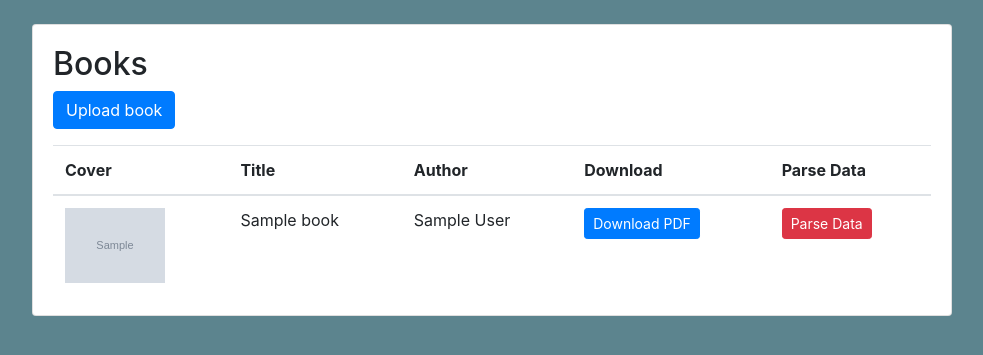
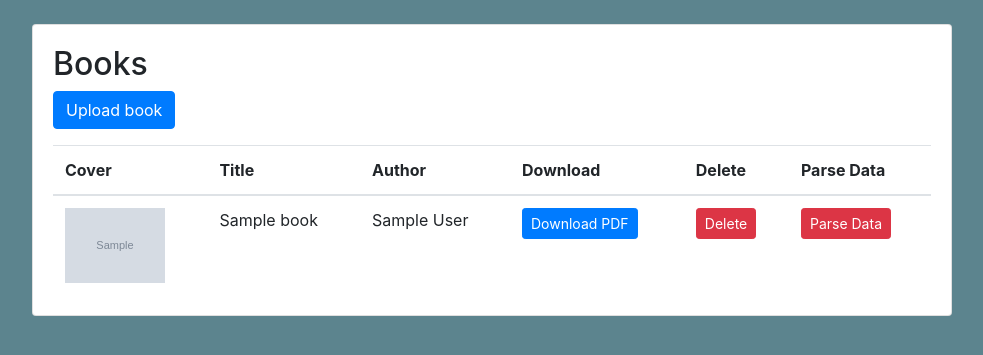
Before and after one commit to sumitmallick/OnlineFileUpload, a Django app: template mysite/templates/book_list.html in a window 1280 px wide. Shown: the part 56-411 px from the top of the page, without its empty margins (148-1131 px from the left). Run offline with Django 3.2, Linux system fonts and the light colour scheme; the template is opened without the code that fills it: values that come from a table or form of the project are taken from there, others are empty; tables that the repository leaves empty hold one stand-in row (values such as "Sample post"); grey boxes marked "Sample" are stand-in pictures; parts of the project's set-up code (start-up, migrations or seed data) failed here and were passed over; some libraries are stand-ins or nearby versions.

Commit message:
Adding delete button

```diff
--- a/mysite/templates/book_list.html
+++ b/mysite/templates/book_list.html
@@ -16,6 +16,7 @@
         <th>Title</th>
         <th>Author</th>
         <th>Download</th>
+        <th>Delete</th>
         <th>Parse Data</th>
       </tr>
     </thead>
@@ -39,6 +40,12 @@
           <td>
             <form method="post" action="{% url 'delete_book' book.pk %}">
               {% csrf_token %}
+              <button type="submit" class="btn btn-danger btn-sm">Delete</button>
+            </form>
+          </td>
+          <td>
+            <form method="post" action="{% url 'parse_data' book.pk %}">
+              {% csrf_token %}
               <button type="submit" class="btn btn-danger btn-sm">Parse Data</button>
             </form>
           </td>
--- a/mysite/urls.py
+++ b/mysite/urls.py
@@ -13,6 +13,7 @@ urlpatterns = [
     path('books/upload/', views.upload_book, name='upload_book'),
     path('show_data/upload_data/', views.upload_data, name='upload_data'),
     path('books/<int:pk>/', views.delete_book, name='delete_book'),
+    path('books/delete_book/<int:pk>/', views.delete_book, name='parse_data'),
     path('show_data/', views.showdata, name='showdata'),
     path('parse_data/<int:pk>/', views.parse_data, name='parse_data'),
 
```
Also changed, not shown: mysite/core/views.py (+8 -8 lines).
